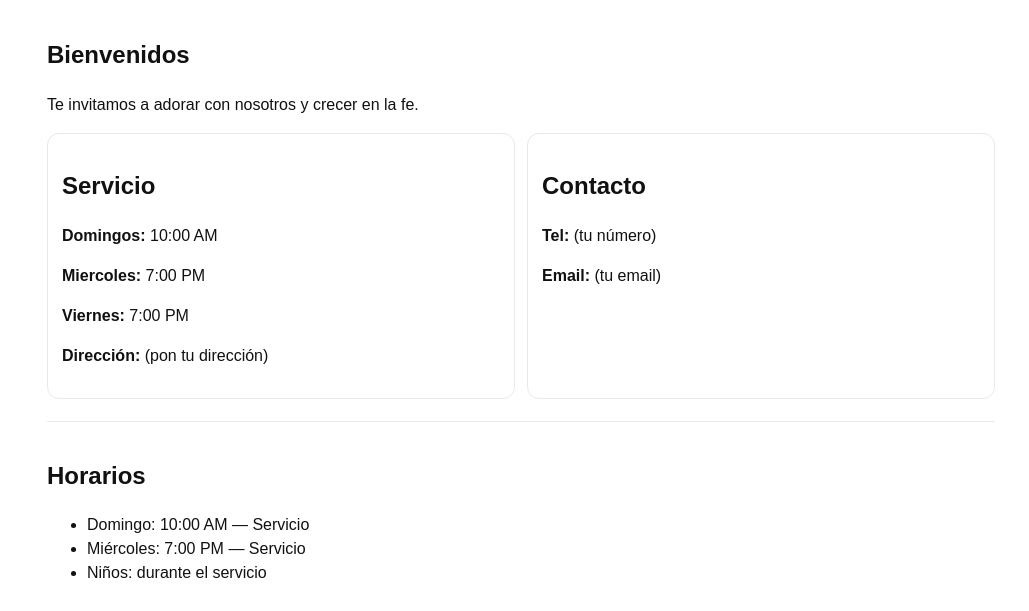
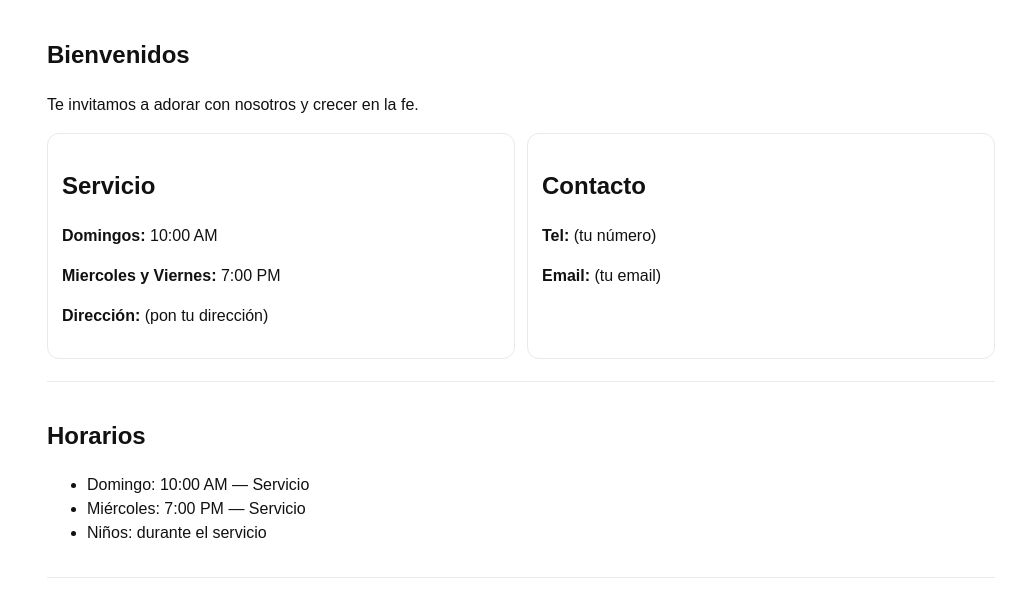
Before and after one commit to rebeccanajera022099-sys/roca-de-luz-eterna, a plain HTML site: page index.html in a window 1280 px wide. Shown: the part 79-690 px from the top of the page, without its empty margins (119-1148 px from the left). Drawn offline with Linux system fonts and the light colour scheme; no server answers.

Commit message:
Update index.html

```diff
--- a/index.html
+++ b/index.html
@@ -34,8 +34,7 @@
         <div class="card">
           <h2>Servicio</h2>
           <p><strong>Domingos:</strong> 10:00 AM</p>
-          <p><strong>Miercoles:</strong> 7:00 PM</p>
-          <p><strong>Viernes:</strong> 7:00 PM</p>
+          <p><strong>Miercoles y Viernes:</strong> 7:00 PM</p>
           <p><strong>Dirección:</strong> (pon tu dirección)</p>
         </div>
         <div class="card">
```
